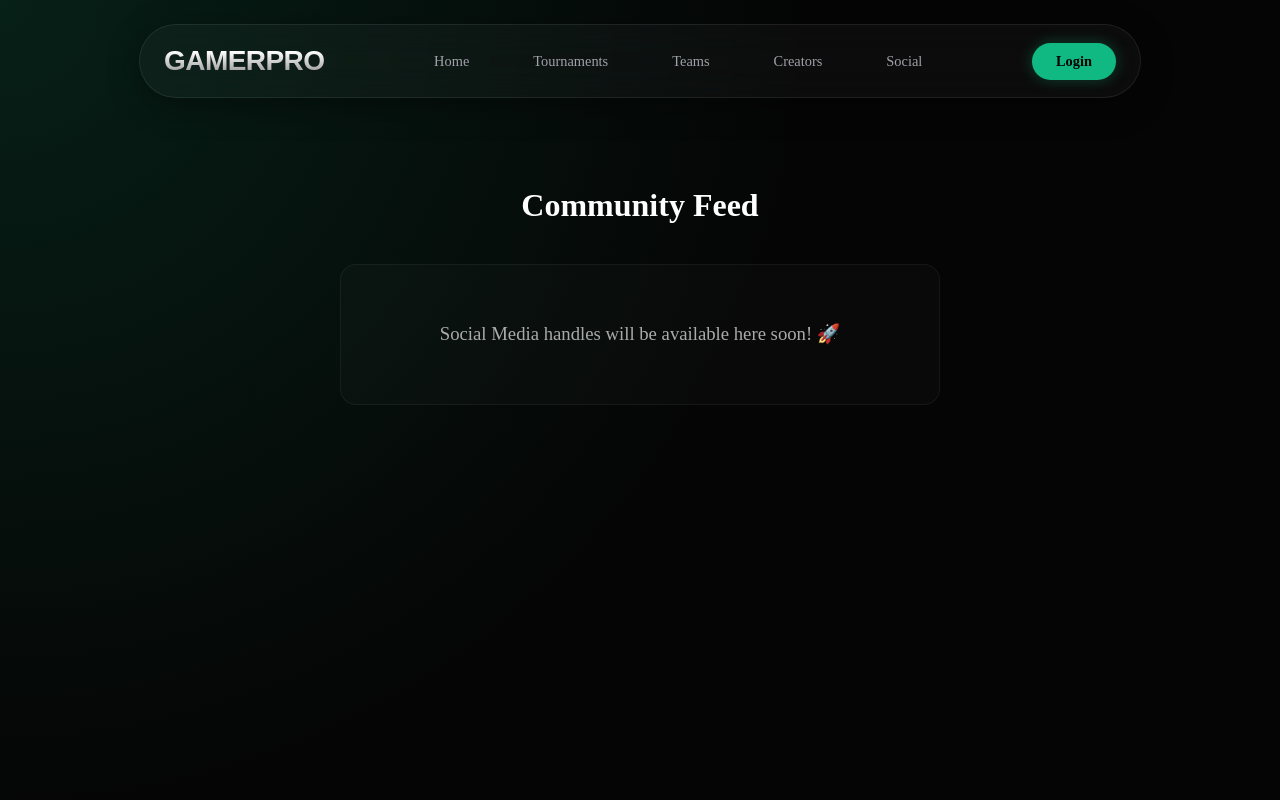
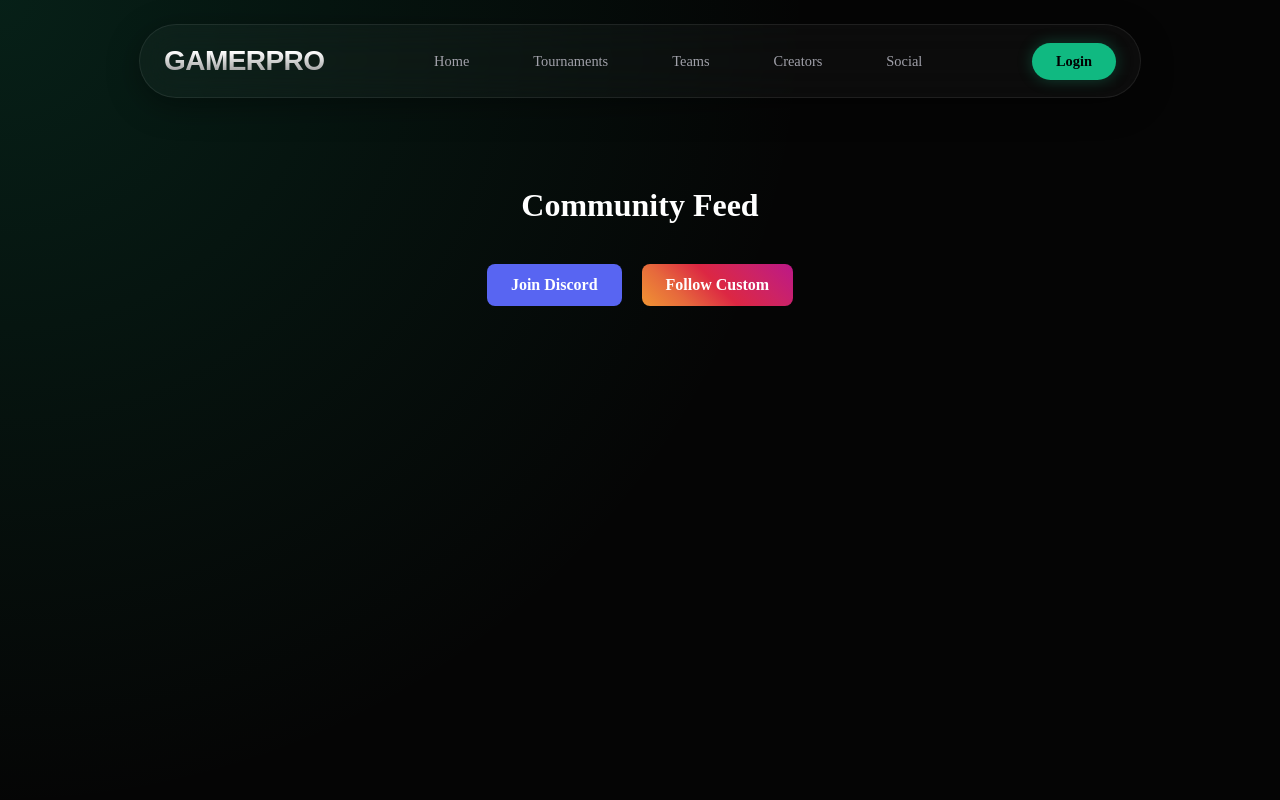
Before and after one commit to mraffankhan/GAMERPRO, a Next.js app: page /social in a window 1280 px wide. Shown: the top 800 px of the page. Built offline with nearby package versions, Linux system fonts and the light colour scheme; no server answers; a web font is replaced by a local one.

Commit message:
Update social media links for Discord and Instagram

```diff
--- a/src/components/Footer.js
+++ b/src/components/Footer.js
@@ -40,8 +40,8 @@ export default function Footer() {
                             <h4 id="footer-social">Social</h4>
                             <nav aria-labelledby="footer-social">
                                 <a href="https://twitter.com/gamerpro" target="_blank" rel="noopener noreferrer" aria-label="Follow us on Twitter">Twitter</a>
-                                <a href="https://discord.gg/gamerpro" target="_blank" rel="noopener noreferrer" aria-label="Join our Discord">Discord</a>
-                                <a href="https://instagram.com/gamerpro" target="_blank" rel="noopener noreferrer" aria-label="Follow us on Instagram">Instagram</a>
+                                <a href="https://discord.gg/ZT4KXFK3RD" target="_blank" rel="noopener noreferrer" aria-label="Join our Discord">Discord</a>
+                                <a href="https://instagram.com/gamerpro.ind" target="_blank" rel="noopener noreferrer" aria-label="Follow us on Instagram">Instagram</a>
                             </nav>
                         </div>
                     </div>
--- a/src/components/Social.js
+++ b/src/components/Social.js
@@ -13,8 +13,35 @@ export default function Social() {
                 <h2 className={styles.title}>Community Feed</h2>
 
                 <div className={styles.feed}>
-                    <div style={{ textAlign: 'center', padding: '40px', background: 'rgba(255,255,255,0.02)', borderRadius: '16px', border: '1px solid rgba(255,255,255,0.05)' }}>
-                        <h3 style={{ color: '#aaa', fontWeight: '400' }}>Social Media handles will be available here soon! 🚀</h3>
+                    <div style={{ display: 'flex', gap: '20px', justifyContent: 'center' }}>
+                        <a href="https://discord.gg/ZT4KXFK3RD" target="_blank" rel="noopener noreferrer"
+                            style={{
+                                padding: '12px 24px',
+                                background: '#5865F2',
+                                color: 'white',
+                                borderRadius: '8px',
+                                textDecoration: 'none',
+                                fontWeight: 'bold',
+                                display: 'flex',
+                                alignItems: 'center',
+                                gap: '8px'
+                            }}>
+                            Join Discord
+                        </a>
+                        <a href="https://instagram.com/gamerpro.ind" target="_blank" rel="noopener noreferrer"
+                            style={{
+                                padding: '12px 24px',
+                                background: 'linear-gradient(45deg, #f09433 0%,#e6683c 25%,#dc2743 50%,#cc2366 75%,#bc1888 100%)',
+                                color: 'white',
+                                borderRadius: '8px',
+                                textDecoration: 'none',
+                                fontWeight: 'bold',
+                                display: 'flex',
+                                alignItems: 'center',
+                                gap: '8px'
+                            }}>
+                            Follow Custom
+                        </a>
                     </div>
                 </div>
             </div>
```
